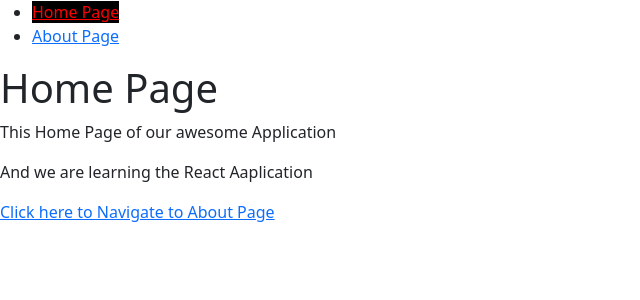
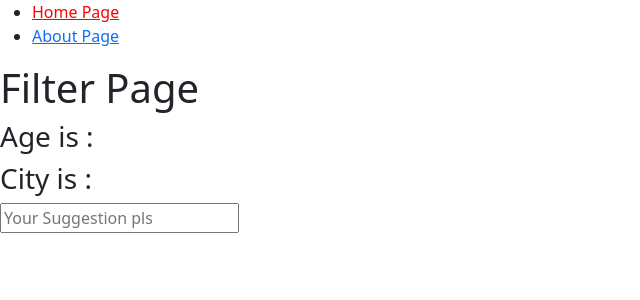
Before and after one commit to margub9363/React_Learning_from_Youtube, a React (Create React App) app in the folder blog/: page /filter in a window 1280 px wide. Before the commit this address led to /. Shown: the top 300 px of the page, without its empty margins (0-640 px from the left). Built offline with nearby package versions, Linux system fonts and the light colour scheme.

Commit message:
useSearchParams hook

```diff
--- a/blog/src/App.js
+++ b/blog/src/App.js
@@ -1,6 +1,7 @@
 import "./App.css";
 import NotFound from "./component/404NotFound";
 import About from "./component/About";
+import Filter from "./component/Filter";
 import Home from "./component/Home";
 import NavBar from "./component/NavBar";
 import User from "./component/User";
@@ -15,6 +16,7 @@ function App() {
           <Route path="/" element={<Home />} />
           <Route path="/about" element={<About />} />
           <Route path="/user/:name/:profession" element={<User />} />
+          <Route path="/filter" element={<Filter />} />
           <Route path="/*" element={<Navigate to="/" />} />
         </Routes>
       </BrowserRouter>
--- /dev/null
+++ b/blog/src/component/Filter.js
@@ -0,0 +1,24 @@
+import { useSearchParams } from "react-router-dom";
+function Filter() {
+  const [searchParams, setSearchParams] = useSearchParams();
+  console.log(searchParams.get("age"));
+  const age = searchParams.get("age");
+  const city = searchParams.get("city");
+
+  return (
+    <>
+      <h1>Filter Page</h1>
+      <h3>Age is : {age}</h3>
+      <h3>City is : {city}</h3>
+      <input
+        type="text"
+        placeholder="Your Suggestion pls"
+        onChange={(e) =>
+          setSearchParams({ advice: e.target.value, age: 10, city: city })
+        }
+      />
+    </>
+  );
+}
+
+export default Filter;
```
